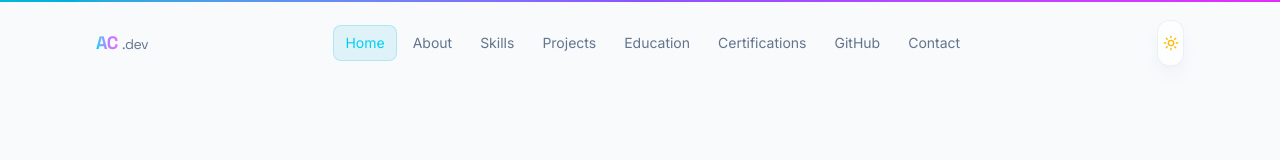
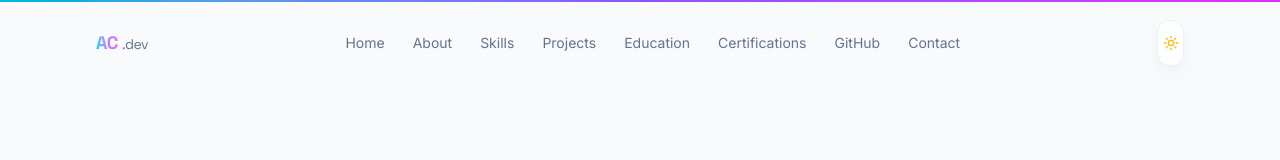
Before and after one commit to avishek93820/Portfolio, a React (Vite) app: page / in a window 1280 px wide. Shown: the top 160 px of the page. Built offline with nearby package versions, Linux system fonts and the light colour scheme.

Commit message:
Update Navbar.tsx

```diff
--- a/src/components/layout/Navbar.tsx
+++ b/src/components/layout/Navbar.tsx
@@ -1,24 +1,37 @@
-import { motion, AnimatePresence } from 'framer-motion';
 import { Menu, X } from 'lucide-react';
 import { useEffect, useState } from 'react';
 import { NAV_LINKS } from '@/utils/constants';
 import { scrollToSection } from '@/utils/scroll';
-import { useScrollSpy } from '@/hooks/useScrollSpy';
 import { ThemeToggle } from '@/components/ui/ThemeToggle';
 
 export function Navbar() {
   const [scrolled, setScrolled] = useState(false);
   const [mobileOpen, setMobileOpen] = useState(false);
-  const activeId = useScrollSpy(NAV_LINKS.map((l) => l.id));
 
   useEffect(() => {
-    const onScroll = () => setScrolled(window.scrollY > 40);
+    let ticking = false;
+
+    const onScroll = () => {
+      if (!ticking) {
+        requestAnimationFrame(() => {
+          setScrolled(window.scrollY > 40);
+          ticking = false;
+        });
+
+        ticking = true;
+      }
+    };
+
     window.addEventListener('scroll', onScroll, { passive: true });
-    return () => window.removeEventListener('scroll', onScroll);
+
+    return () => {
+      window.removeEventListener('scroll', onScroll);
+    };
   }, []);
 
   useEffect(() => {
     document.body.style.overflow = mobileOpen ? 'hidden' : '';
+
     return () => {
       document.body.style.overflow = '';
     };
@@ -30,26 +43,24 @@ export function Navbar() {
   };
 
   return (
-    <motion.header
+    <header
       className={`fixed top-0 left-0 right-0 z-50 transition-all duration-300 ${
-        scrolled ? 'py-3 glass border-b border-white/5 shadow-lg shadow-black/10' : 'py-5 bg-transparent'
+        scrolled
+          ? 'py-3 glass border-b border-white/5'
+          : 'py-5 bg-transparent'
       }`}
-      initial={{ y: -80, opacity: 0 }}
-      animate={{ y: 0, opacity: 1 }}
-      transition={{ delay: 0.3, duration: 0.6 }}
     >
       <nav className="container-narrow flex items-center justify-between px-4 sm:px-6 lg:px-8">
-        <motion.button
+        <button
           type="button"
           onClick={() => handleNav('hero')}
           className="font-display text-lg font-bold tracking-tight"
-          whileHover={{ scale: 1.02 }}
         >
           <span className="gradient-text">AC</span>
           <span className="text-[var(--color-muted)] font-normal text-sm ml-1 hidden sm:inline">
             .dev
           </span>
-        </motion.button>
+        </button>
 
         <ul className="hidden lg:flex items-center gap-1">
           {NAV_LINKS.map((link) => (
@@ -57,20 +68,9 @@ export function Navbar() {
               <button
                 type="button"
                 onClick={() => handleNav(link.id)}
-                className={`relative px-3 py-2 text-sm rounded-lg transition-colors ${
-                  activeId === link.id
-                    ? 'text-cyan-400'
-                    : 'text-[var(--color-muted)] hover:text-[var(--color-foreground)]'
-                }`}
+                className="px-3 py-2 text-sm rounded-lg text-[var(--color-muted)] hover:text-[var(--color-foreground)] transition-colors"
               >
                 {link.label}
-                {activeId === link.id && (
-                  <motion.span
-                    layoutId="nav-indicator"
-                    className="absolute inset-0 rounded-lg bg-cyan-500/10 border border-cyan-500/20"
-                    transition={{ type: 'spring', stiffness: 380, damping: 30 }}
-                  />
-                )}
               </button>
             </li>
           ))}
@@ -78,50 +78,39 @@ export function Navbar() {
 
         <div className="flex items-center gap-2">
           <ThemeToggle />
+
           <button
             type="button"
             className="lg:hidden p-2.5 rounded-xl glass"
             onClick={() => setMobileOpen((o) => !o)}
             aria-label={mobileOpen ? 'Close menu' : 'Open menu'}
           >
-            {mobileOpen ? <X className="w-5 h-5" /> : <Menu className="w-5 h-5" />}
+            {mobileOpen ? (
+              <X className="w-5 h-5" />
+            ) : (
+              <Menu className="w-5 h-5" />
+            )}
           </button>
         </div>
       </nav>
 
-      <AnimatePresence>
       {mobileOpen && (
-          <motion.div
-            initial={{ opacity: 0, height: 0 }}
-            animate={{ opacity: 1, height: 'auto' }}
-            exit={{ opacity: 0, height: 0 }}
-            className="lg:hidden glass border-t border-white/5 overflow-hidden"
-          >
+        <div className="lg:hidden glass border-t border-white/5">
           <ul className="flex flex-col p-4 gap-1">
-              {NAV_LINKS.map((link, i) => (
-                <motion.li
-                  key={link.id}
-                  initial={{ x: -20, opacity: 0 }}
-                  animate={{ x: 0, opacity: 1 }}
-                  transition={{ delay: i * 0.05 }}
-                >
+            {NAV_LINKS.map((link) => (
+              <li key={link.id}>
                 <button
                   type="button"
                   onClick={() => handleNav(link.id)}
-                    className={`w-full text-left px-4 py-3 rounded-xl text-sm ${
-                      activeId === link.id
-                        ? 'bg-cyan-500/10 text-cyan-400'
-                        : 'text-[var(--color-muted)]'
-                    }`}
+                  className="w-full text-left px-4 py-3 rounded-xl text-sm text-[var(--color-muted)]"
                 >
                   {link.label}
                 </button>
-                </motion.li>
+              </li>
             ))}
           </ul>
-          </motion.div>
+        </div>
       )}
-      </AnimatePresence>
-    </motion.header>
+    </header>
   );
 }
```
Lines whose indentation alone changed are shown as unchanged.
